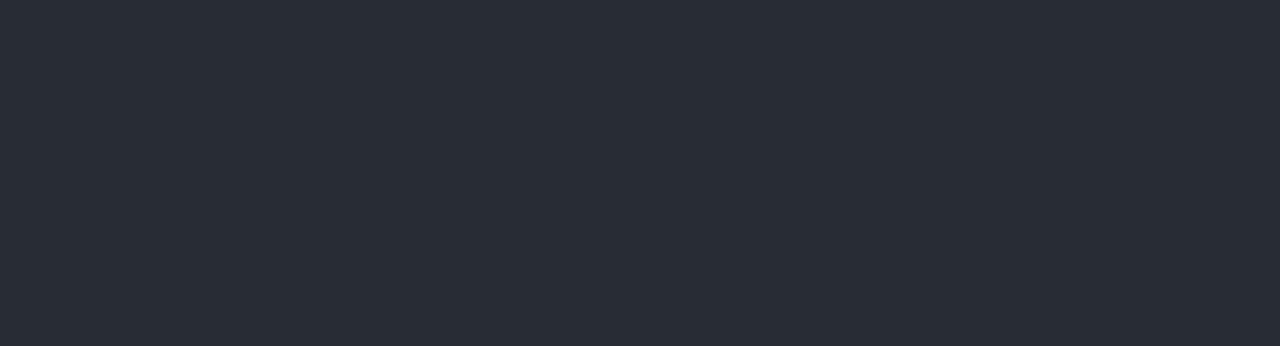
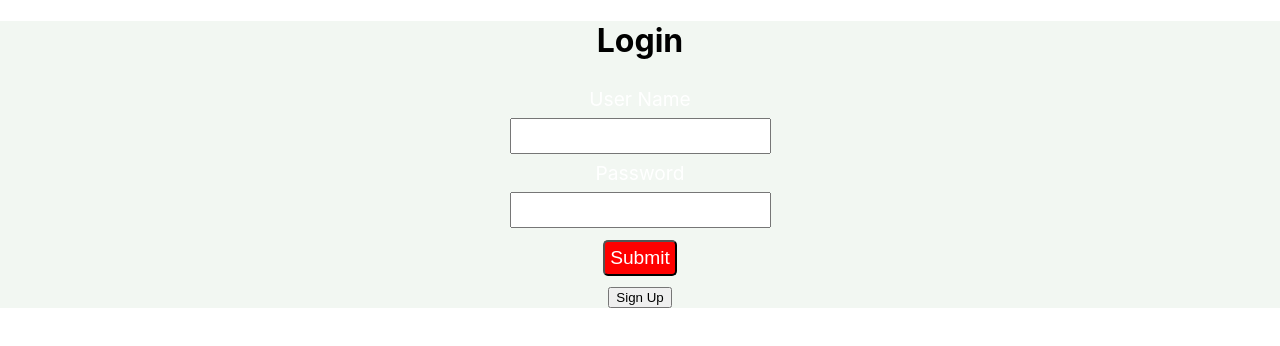
Before and after one commit to sagar776-dev/UNP_Alpha, a React (Create React App) app in the folder unp_alpha_app/: page / in a window 1280 px wide. Shown: the top 346 px of the page. Built offline with nearby package versions, Linux system fonts and the light colour scheme.

Commit message:
signup/signin

```diff
--- a/unp_alpha_app/src/App.css
+++ b/unp_alpha_app/src/App.css
@@ -1,38 +1,50 @@
 .App {
   text-align: center;
-}
+  background-color:rgb(242, 247, 242);
+  }
 
-.App-logo {
-  height: 40vmin;
-  pointer-events: none;
-}
+  .label{
+  display: block;
+  font-size: larger;
+  color: white;
+  padding: 5px;
+  }
 
-@media (prefers-reduced-motion: no-preference) {
-  .App-logo {
-    animation: App-logo-spin infinite 20s linear;
+  .input{
+  font-size: larger;
+  padding: 5px;
+  margin: 2px;
+
   }
-}
+  .btn{
+  color: white;
+  background-color: red;
+  border-radius: 5px;
+  font-size: larger;
+  display: block;
+  padding: 5px;
+  margin: 10px auto;
+  }
 
-.App-header {
-  background-color: #282c34;
-  min-height: 100vh;
+  .messages{
   display: flex;
-  flex-direction: column;
-  align-items: center;
   justify-content: center;
-  font-size: calc(10px + 2vmin);
+  }
+
+  .error{
+  display: block;
+  background-color: red;
   color: white;
-}
+  width: fit-content;
+  height: 50px;
+  padding: 5px;
+  }
 
-.App-link {
-  color: #61dafb;
-}
-
-@keyframes App-logo-spin {
-  from {
-    transform: rotate(0deg);
+  .success{
+  display: block;
+  background-color: lightblue;
+  color: black;
+  width: fit-content;
+  height: 50px;
+  padding: 5px;
   }
-  to {
-    transform: rotate(360deg);
-  }
-}
--- a/unp_alpha_app/src/App.js
+++ b/unp_alpha_app/src/App.js
@@ -1,14 +1,19 @@
-import logo from './logo.svg';
 import './App.css';
+import SignUpForm from "./SignUpForm";
+import SignInForm from "./SignInForm";
+
 
 function App() {
-  return (
-    <div className="App">
-      <header className="App-header">
+return (
+<div className="App">
+<SignInForm />
+<button onClick={event =>  window.location.href='./SignUpForm'}>
+  Sign Up
+  </button>
+</div>
 
-      </header>
-    </div>
-  );
+
+);
 }
 
 export default App;
--- /dev/null
+++ b/unp_alpha_app/src/SignInForm.js
@@ -0,0 +1,89 @@
+import { useState } from 'react';
+export default function SignInForm() {
+
+// States for registration
+const [name, setName] = useState('');
+const [password, setPassword] = useState('');
+
+// States for checking the errors
+const [submitted, setSubmitted] = useState(false);
+const [error, setError] = useState(false);
+
+// Handling the name change
+const handleName = (e) => {
+setName(e.target.value);
+setSubmitted(false);
+};
+
+// Handling the password change
+const handlePassword = (e) => {
+setPassword(e.target.value);
+setSubmitted(false);
+};
+
+// Handling the form submission
+const handleSubmit = (e) => {
+e.preventDefault();
+if (name === '' || password === '') {
+setError(true);
+} else {
+setSubmitted(true);
+setError(false);
+}
+};
+
+// Showing success message
+const successMessage = () => {
+return (
+<div
+className="success"
+style={{
+display: submitted ? '' : 'none',
+}}>
+<h1>User {name} successfull Login!!</h1>
+</div>
+);
+};
+
+// Showing error message if error is true
+const errorMessage = () => {
+return (
+<div
+className="error"
+style={{
+display: error ? '' : 'none',
+}}>
+<h1>Please enter all the fields</h1>
+</div>
+);
+};
+
+return (
+<div className="form">
+<div>
+<h1>Login</h1>
+</div>
+
+{/* Calling to the methods */}
+<div className="messages">
+{errorMessage()}
+{successMessage()}
+</div>
+
+<form>
+{/* Labels and inputs for form data */}
+<label className="label">User Name</label>
+<input onChange={handleName} className="input"
+value={name} type="text" />
+
+<label className="label">Password</label>
+<input onChange={handlePassword} className="input"
+value={password} type="password" />
+
+<button onClick={handleSubmit} className="btn" type="submit">
+Submit
+</button>
+</form>
+</div>
+);
+}
--- /dev/null
+++ b/unp_alpha_app/src/SignUpForm.js
@@ -0,0 +1,111 @@
+import { useState } from 'react';
+export default function SignInForm() {
+
+// States for registration
+const [name, setName] = useState('');
+const [username, setUserName] = useState('');
+const [email, setEmail] = useState('');
+const [password, setPassword] = useState('');
+
+// States for checking the errors
+const [submitted, setSubmitted] = useState(false);
+const [error, setError] = useState(false);
+
+// Handling the name change
+const handleName = (e) => {
+setName(e.target.value);
+setSubmitted(false);
+};
+
+// Handling the username change
+const handleUserName = (e) => {
+setUserName(e.target.value);
+setSubmitted(false);
+};
+
+// Handling the email change
+const handleEmail = (e) => {
+setEmail(e.target.value);
+setSubmitted(false);
+};
+
+// Handling the password change
+const handlePassword = (e) => {
+setPassword(e.target.value);
+setSubmitted(false);
+};
+
+// Handling the form submission
+const handleSubmit = (e) => {
+e.preventDefault();
+if (name === '' || email === '' || password === '') {
+setError(true);
+} else {
+setSubmitted(true);
+setError(false);
+}
+};
+
+// Showing success message
+const successMessage = () => {
+return (
+<div
+className="success"
+style={{
+display: submitted ? '' : 'none',
+}}>
+<h1>User {name} successfully registered!!</h1>
+</div>
+);
+};
+
+// Showing error message if error is true
+const errorMessage = () => {
+return (
+<div
+className="error"
+style={{
+display: error ? '' : 'none',
+}}>
+<h1>Please enter all the fields</h1>
+</div>
+);
+};
+
+return (
+<div className="form">
+<div>
+<h1>User registration</h1>
+</div>
+
+{/* Calling to the methods */}
+<div className="messages">
+{errorMessage()}
+{successMessage()}
+</div>
+
+<form>
+{/* Labels and inputs for form data */}
+<label className="label">Name</label>
+<input onChange={handleName} className="input"
+value={name} type="text" />
+
+<label className="label">User Name</label>
+<input onChange={handleUserName} className="input"
+value={username} type="text" />
+
+<label className="label">Email</label>
+<input onChange={handleEmail} className="input"
+value={email} type="email" />
+
+<label className="label">Password</label>
+<input onChange={handlePassword} className="input"
+value={password} type="password" />
+
+<button onClick={handleSubmit} className="btn" type="submit">
+Submit
+</button>
+</form>
+</div>
+);
+}
```
